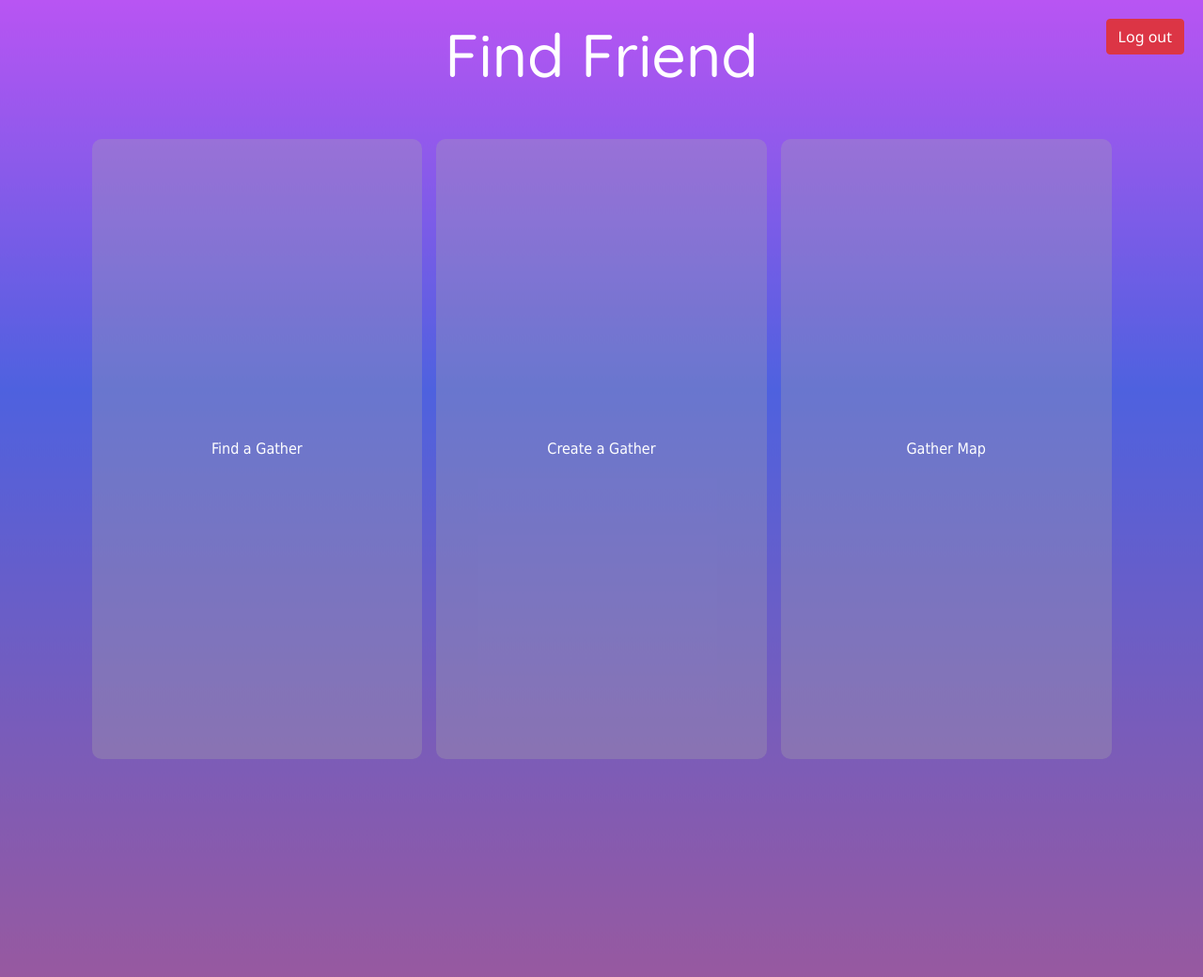
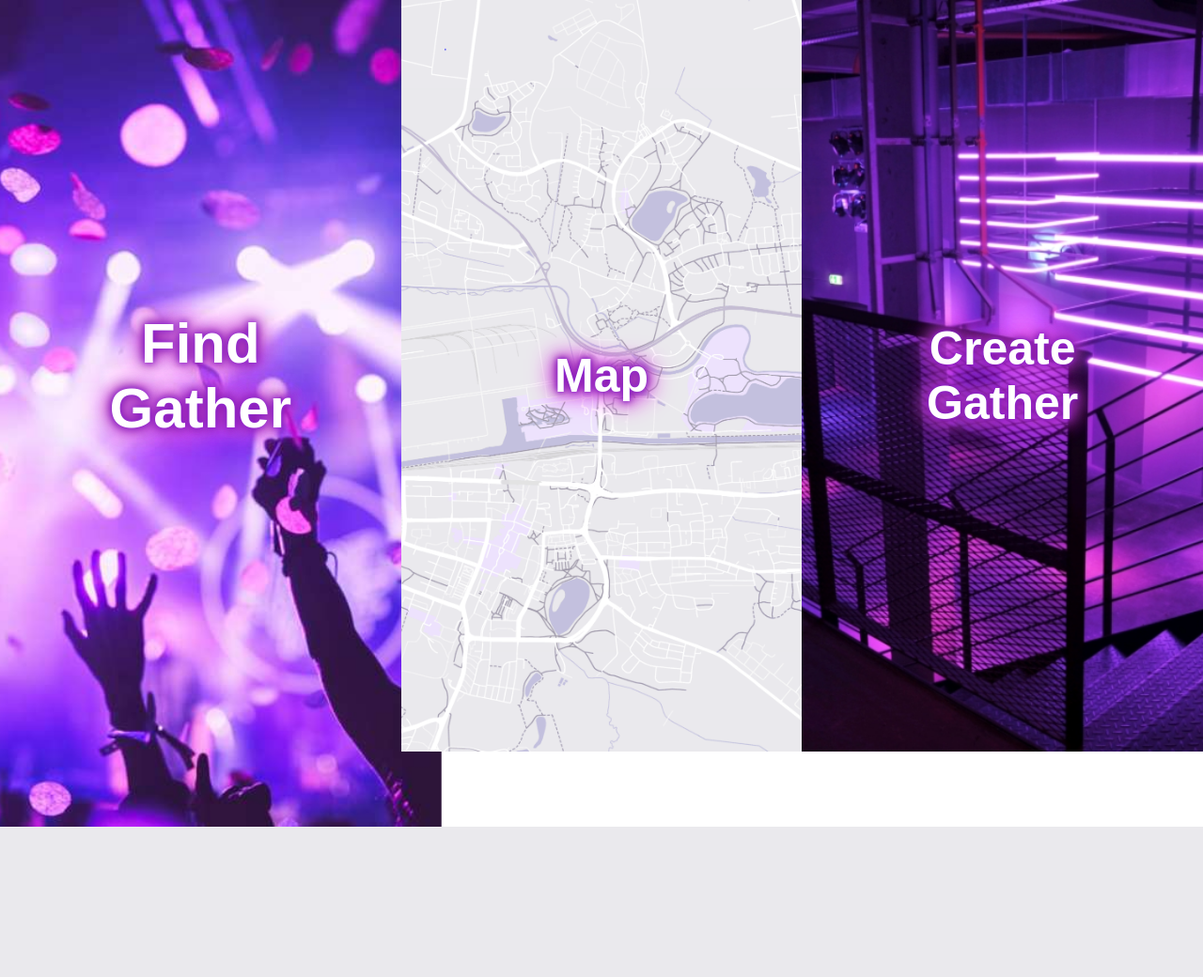
Before and after one commit to jerankda/Gather-App, a Flask app: page /explore in a window 1280 px wide. Shown: the whole page at 94% size. After the commit the page ends 880 px from the top, so only its background shows below. Run offline with Flask 3, Linux system fonts and the light colour scheme; a user stored in the database is signed in; some libraries are stand-ins or nearby versions.

Commit message:
explore page

```diff
--- a/G2G/website/templates/explore.html
+++ b/G2G/website/templates/explore.html
@@ -1,196 +1,132 @@
 <!DOCTYPE html>
 <html lang="en">
-
 <head>
-    <link rel="stylesheet" href="https://fonts.googleapis.com/css2?family=Quicksand:wght@300;400;500;600;700&display=swap">
     <meta charset="UTF-8">
     <meta name="viewport" content="width=device-width, initial-scale=1.0">
-    <title>Home</title>
-    <link rel="stylesheet" href="https://stackpath.bootstrapcdn.com/bootstrap/4.3.1/css/bootstrap.min.css"
-        integrity="sha384-ggOyR0iXCbMQv3Xipma34MD+dH/1fQ784/j6cY/iJTQUOhcWr7x9JvoRxT2MZw1T"
-        crossorigin="anonymous">
+    <link rel="stylesheet" href="https://fonts.googleapis.com/css2?family=Quicksand:wght@300;400;500;600;700&display=swap">
     <style>
         body {
             margin: 0;
-            font-family: 'Segoe UI', Tahoma, Geneva, Verdana, sans-serif;
-            color: #ffffff;
+            padding: 0;
             display: flex;
-            flex-direction: column;
-            min-height: 100vh;
-            overflow: hidden; /* Prevent scrolling */
-            position: relative;
+            height: 100vh;
+            font-family: 'Quicksand', sans-serif; /* Use Quicksand font for the body */
         }
 
-        body::before {
+        .section {
+            position: relative;
+            flex: 1;
+            box-sizing: border-box;
+            border: 0px solid #ddd; /* Optional: Add borders for better visibility */
+            overflow: hidden; /* Optional: Hide overflow content */
+            transition: transform 0.3s; /* Add smooth transition effects for transform */
+            background-size: cover;
+            background-position: center;
+            background-repeat: no-repeat;
+            text-align: center;
+            color: #fff;
+            font-size: 50px; /* Increase the text size */
+        }
+
+        .caption::before {
             content: "";
             position: absolute;
             top: 0;
             left: 0;
             width: 100%;
             height: 100%;
-            /* Background animation */
-            background: linear-gradient(rgb(232, 4, 253), rgb(4, 31, 210), rgb(108, 19, 120)),
-                linear-gradient(rgb(27, 3, 71), rgb(4, 31, 210), rgb(87, 6, 62));
-            z-index: -6;
-            opacity: 0.7; /* Adjust opacity as needed */
-            animation: waveAnimation 5s linear infinite; /* Faster and linear animation */
+            background-size: cover;
+            background-position: center;
+            background-repeat: no-repeat;
+            filter: blur(5px); /* Apply initial blur effect */
+            z-index: -1;
         }
 
-        @keyframes waveAnimation {
+        .caption {
+            position: absolute;
+            top: 50%;
+            left: 50%;
+            transform: translate(-50%, -50%);
+            z-index: 1;
+            font-family: 'CustomFont', sans-serif; /* Use custom font */
+            font-weight: 600; /* Adjust font weight if needed */
+            text-shadow:
+                0 0 5px #800080, 0 0 10px #9932CC, 0 0 15px #BA55D3, 0 0 20px #DA70D6, 0 0 25px #FF00FF, 0 0 30px #8A2BE2; /* Shades of pink/purple/blue stroke effect */
+            animation: glow 3s linear infinite; /* Add gradient animation */
+        }
+
+        .section:hover {
+            transform: scale(1.2); /* Make the section 20% larger on hover */
+        }
+
+        .section a {
+            display: block;
+            width: 100%;
+            height: 100%;
+            text-decoration: none;
+            color: inherit;
+        }
+
+        #section1 {
+            background-image: url('assets/gg.jpg');
+        }
+
+        #section2 {
+            background-image: url('assets/map2.png');
+        }
+
+        #section3 {
+            background-image: url('assets/crt.png');
+        }
+
+        @keyframes glow {
             0% {
-                transform: scaleY(1);
+                text-shadow:
+                    0 0 5px #800080, 0 0 10px #9932CC, 0 0 15px #BA55D3, 0 0 20px #DA70D6, 0 0 25px #FF00FF, 0 0 30px #8A2BE2;
             }
-            50% {
-                transform: scaleY(1.8);
+            20% {
+                text-shadow:
+                    0 0 5px #8A2BE2, 0 0 10px #800080, 0 0 15px #9932CC, 0 0 20px #BA55D3, 0 0 25px #DA70D6, 0 0 30px #FF00FF;
+            }
+            40% {
+                text-shadow:
+                    0 0 5px #FF00FF, 0 0 10px #8A2BE2, 0 0 15px #800080, 0 0 20px #9932CC, 0 0 25px #BA55D3, 0 0 30px #DA70D6;
+            }
+            60% {
+                text-shadow:
+                    0 0 5px #DA70D6, 0 0 10px #FF00FF, 0 0 15px #8A2BE2, 0 0 20px #800080, 0 0 25px #9932CC, 0 0 30px #BA55D3;
+            }
+            80% {
+                text-shadow:
+                    0 0 5px #BA55D3, 0 0 10px #DA70D6, 0 0 15px #FF00FF, 0 0 20px #8A2BE2, 0 0 25px #800080, 0 0 30px #9932CC;
             }
             100% {
-                transform: scaleY(1);
+                text-shadow:
+                    0 0 5px #800080, 0 0 10px #9932CC, 0 0 15px #BA55D3, 0 0 20px #DA70D6, 0 0 25px #FF00FF, 0 0 30px #8A2BE2;
             }
         }
+    </style>
+    <title>Your Website Title</title>
+</head>
+<body>
 
-        .header-container {
-            text-align: center;
-            padding: 20px;
-            font-family: 'Quicksand', sans-serif; /* Use the Quicksand font */
-            height: 100px; /* Fixed height for the header */
-            box-sizing: border-box; /* Include padding in height */
-        }
-
-        .header-container h1 {
-            font-size: 4em;
-            color: white;
-            margin: 0;
-        }
-
-
-        .console-underscore {
-            display: inline-block;
-            position: relative;
-            top: -0.14em;
-            left: 10px;
-        }
-
-        /* Custom styling for the objects */
-        .container {
-            display: flex;
-            justify-content: space-between;
-            align-items: stretch;
-            height: calc(100vh - 120px); /* Adjusting container height */
-            padding: 0 20px; /* Adding padding */
-        }
-
-        .clickable-object {
-    flex: 1;
-    background-color: rgba(169, 169, 169, 0.3);
-    cursor: pointer;
-    margin: 0 7.5px 20px;
-    border-radius: 10px;
-    display: flex;
-    justify-content: center;
-    align-items: center;
-    transition: all 0.3s ease;
-    font-family: 'Tahoma', 'Segoe UI', Tahoma, Geneva, Verdana, sans-serif; /* Apply Tahoma font */
-    text-decoration: none; /* Remove underline */
-    color: white; /* Set text color to white */
-}
-
-
-.top-right-button {
-    position: absolute;
-    top: 20px; /* Adjust as needed */
-    right: 20px; /* Adjust as needed */
-    z-index: 10; /* Ensure it's above other elements */
-}
-
-
-.clickable-object a {
-    display: block; /* Ensure the <a> tag takes up the full space */
-    font-family: 'Tahoma', 'Segoe UI', Tahoma, Geneva, Verdana, sans-serif; /* Apply Tahoma font */
-    color: white; /* Inherit the color from the parent (.clickable-object) */
-}
-
-.clickable-object:hover {
-    background-color: rgba(169, 169, 169, 0.5);
-    transform: scale(1.05);
-}
-    </style>
-</head>
-
-<body>
-    <div class="header-container">
-        <h1 id="text">Gather</h1>
-        <div class="console-underscore hidden" id="console">&#95;</div>
+    <div class="section" id="section1">
+        <a href="your_link_here">
+            <div class="caption">Find Gather</div>
+        </a>
     </div>
 
-<div class="top-right-button">
-    <a href="/logout" class="btn btn-danger">Log out</a>
-</div>
-
-
-    <div class="container mt-5">
-        <a href="#" class="clickable-object">Find a Gather</a>
-        <a href="/creategather" class="clickable-object">Create a Gather</a>
-        <a href="/map" class="clickable-object">Gather Map</a>
+    <div class="section" id="section2">
+        <a href="map.html">
+            <div class="caption">Map</div>
+        </a>
     </div>
 
-    <script src="https://code.jquery.com/jquery-3.3.1.slim.min.js"
-        integrity="sha384-q8i/X+965DzO0rT7abK41JStQIAqVgRVzpbzo5smXKp4YfRvH+8abtTE1Pi6jizo"
-        crossorigin="anonymous"></script>
-    <script src="https://cdnjs.cloudflare.com/ajax/libs/popper.js/1.14.7/umd/popper.min.js"
-        integrity="sha384-UO2eT0CpHqdSJQ6hJty5KVphtPhzWj9WO1clHTMGa3JDZwrnQq4sF86dIHNDz0W1"
-        crossorigin="anonymous"></script>
-    <script src="https://stackpath.bootstrapcdn.com/bootstrap/4.3.1/js/bootstrap.min.js"
-        integrity="sha384-JjSmVgyd0p3pXB1rRibZUAYoIIy6OrQ6VrjIEaFf/nJGzIxFDsf4x0xIM+B07jRM"
-        crossorigin="anonymous"></script>
+    <div class="section" id="section3">
+        <a href="creategather.html">
+            <div class="caption">Create Gather</div>
+        </a>
+    </div>
 
-    <script>
-        // JavaScript code here
-        consoleText(['Create Gather', 'Find Friends', 'Make Memories'], 'text', ['tomato', 'rebeccapurple', 'lightblue']);
-
-        function consoleText(words, id, color) {
-            if (color === undefined) color = 'white';
-            var visible = true;
-            var con = document.getElementById('console');
-            var letterCount = 1;
-            var x = 1;
-            var waiting = false;
-            var target = document.getElementById(id);
-            target.setAttribute('style', 'color:' + color);
-            window.setInterval(function () {
-                if (letterCount === 0 && waiting === false) {
-                    waiting = true;
-                    target.innerHTML = words[0].substring(0, letterCount);
-                    window.setTimeout(function () {
-                        var usedWord = words.shift();
-                        words.push(usedWord);
-                        x = 1;
-                        target.setAttribute('style', 'color:' + color);
-                        letterCount += x;
-                        waiting = false;
-                    }, 1000);
-                } else if (letterCount === words[0].length + 1 && waiting === false) {
-                    waiting = true;
-                    window.setTimeout(function () {
-                        x = -1;
-                        letterCount += x;
-                        waiting = false;
-                    }, 1000);
-                } else if (waiting === false) {
-                    target.innerHTML = words[0].substring(0, letterCount);
-                    letterCount += x;
-                }
-            }, 120);
-            window.setInterval(function () {
-                if (visible === true) {
-                    con.style.opacity = 0; // hide the underscore
-                    visible = false;
-                } else {
-                    con.style.opacity = 0; // show the underscore
-                    visible = true;
-                }
-            }, 0);
-        }
-    </script>
 </body>
-
 </html>
```
Also changed, not shown: G2G/website/templates/assets/crt.png (added), G2G/website/templates/assets/font.otf (added), G2G/website/templates/assets/gg.jpg (added), G2G/website/templates/assets/map2.png (added).
